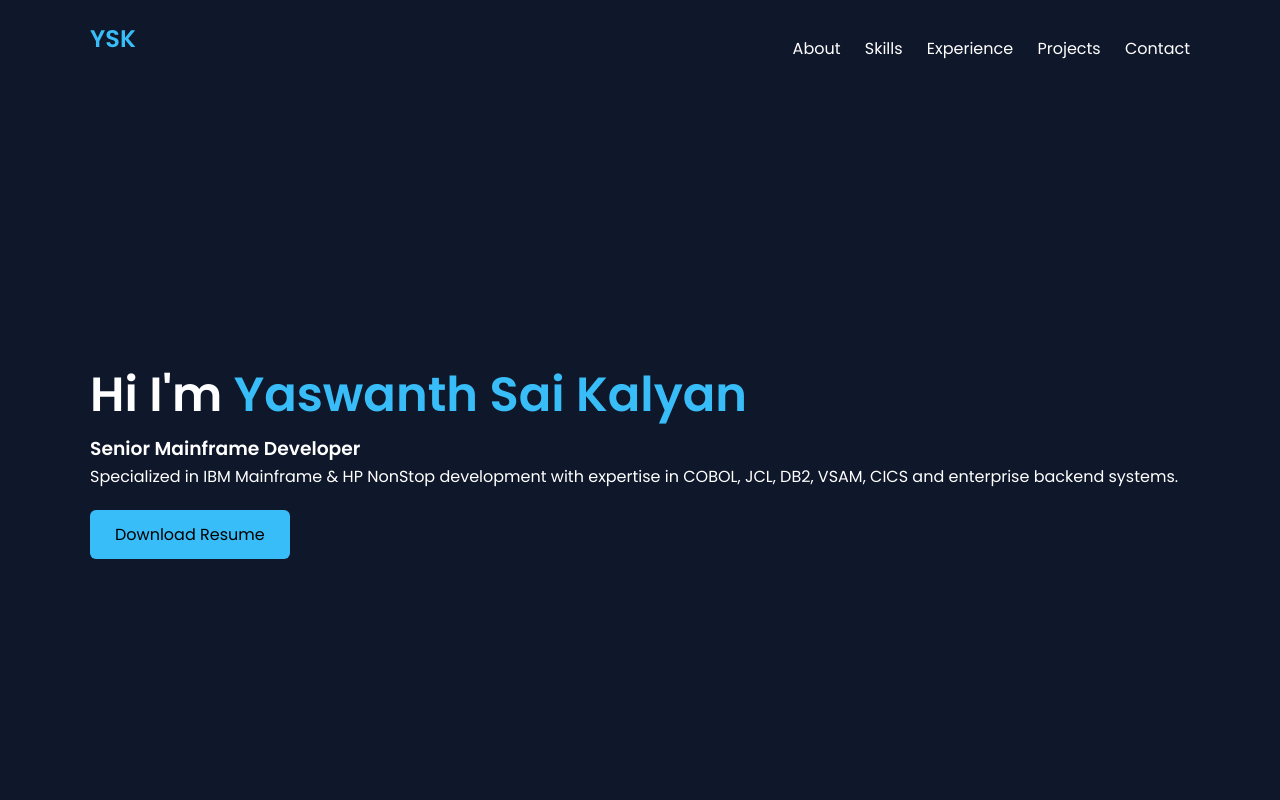
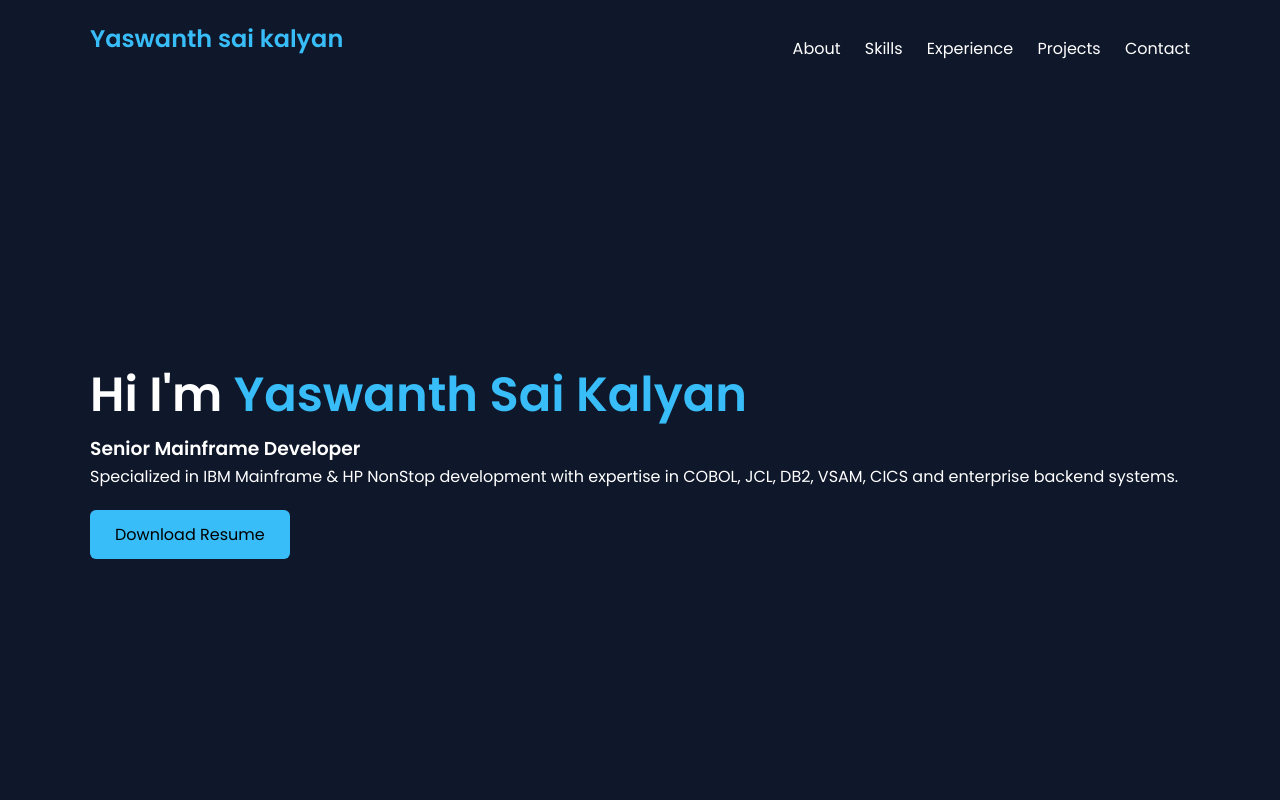
Before and after one commit to Yaswanth19971130/yaswanthsaikalyan_resume, a plain HTML site: page index.html in a window 1280 px wide. Shown: the top 800 px of the page. Drawn offline with Linux system fonts and the light colour scheme.

Commit message:
Update header text in navigation

```diff
--- a/index.html
+++ b/index.html
@@ -135,7 +135,7 @@ background:#020617;
 <div class="container">
 
 <nav>
-<h2>YSK</h2>
+<h2>Yaswanth sai kalyan</h2>
 <div>
 <a href="#about">About</a>
 <a href="#skills">Skills</a>
```
